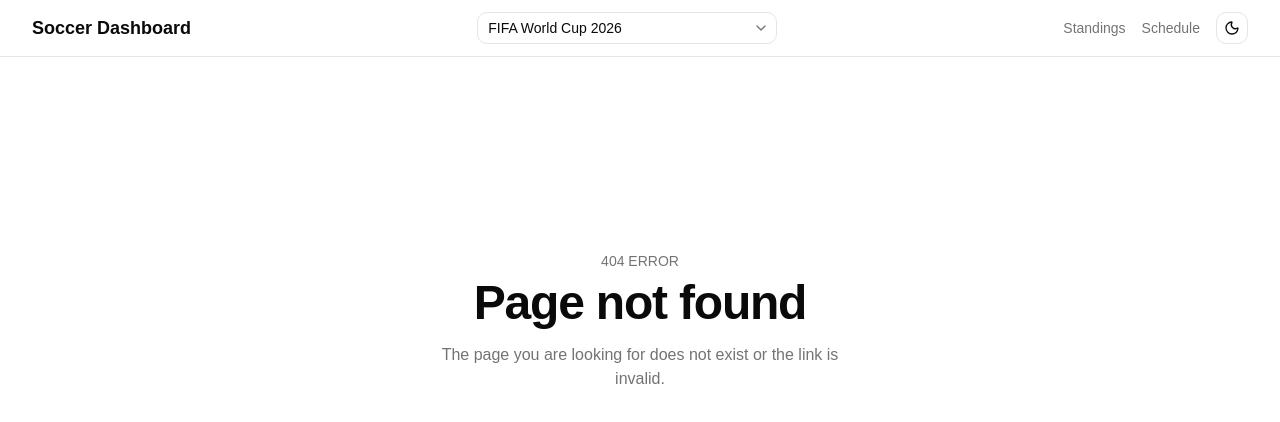
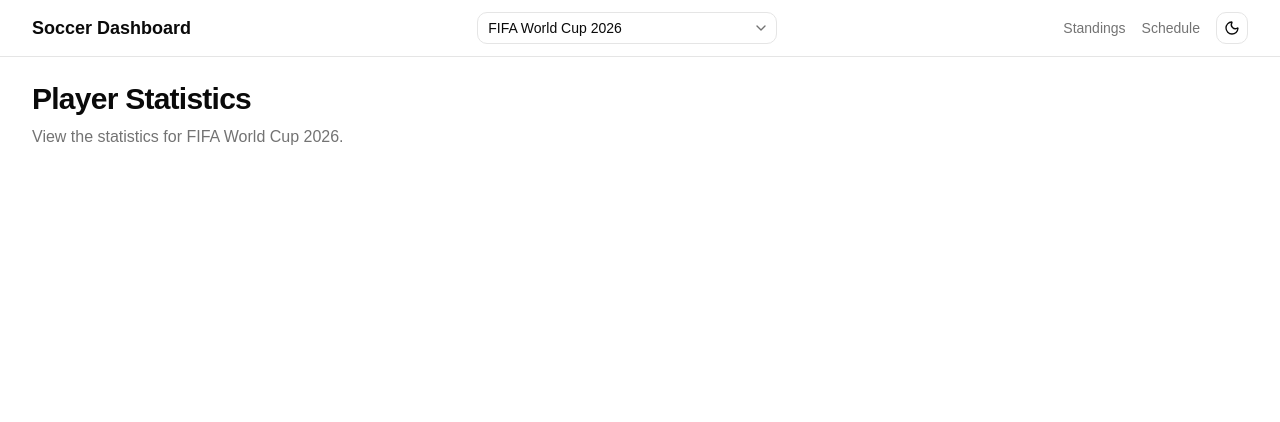
Before and after one commit to daniyal-h/soccer-tournament-dashboard, a React (Vite) app in the folder frontend/: page /stats in a window 1280 px wide. Before the commit this address had no page. Shown: the top 422 px of the page. Built offline with nearby package versions, Linux system fonts and the light colour scheme.

Commit message:
chore: add player stats page to router

```diff
--- a/frontend/src/App.tsx
+++ b/frontend/src/App.tsx
@@ -9,6 +9,7 @@
 import TeamProfile from '@/pages/TeamProfile';
 import Bracket from '@/pages/Bracket';
 import Teams from '@/pages/Teams';
+import PlayerStats from '@/pages/PlayerStats';
 
 function App() {
   return (
@@ -18,8 +19,9 @@
         <Route path="/" element={<Standings />} />
         <Route path="/bracket" element={<Bracket />} />
         <Route path="/schedule" element={<Schedule />} />
-        <Route path='/teams' element={<Teams />} />
+        <Route path="/teams" element={<Teams />} />
         <Route path="/teams/:teamId" element={<TeamProfile />} />
+        <Route path="/stats" element={<PlayerStats />} />
         <Route path="*" element={<NotFound />} />
       </Route>
     </Routes>
--- /dev/null
+++ b/frontend/src/pages/PlayerStats.tsx
@@ -0,0 +1,20 @@
+import { getTournamentById } from '@/constants/tournaments';
+import { useTournament } from '@/context/TournamentContext';
+
+const PlayerStats = () => {
+  const { selectedTournamentId } = useTournament();
+
+  const selectedTournament = getTournamentById(selectedTournamentId);
+
+  return (
+    <section className="space-y-2">
+      <h1 className="text-3xl font-bold tracking-tight">Player Statistics</h1>
+
+      <p className="text-muted-foreground">
+        View the statistics for {selectedTournament?.label ?? 'the selected tournament'}.
+      </p>
+    </section>
+  );
+};
+
+export default PlayerStats;
```
Also changed, not shown: frontend/src/pages/Players.tsx (deleted).
